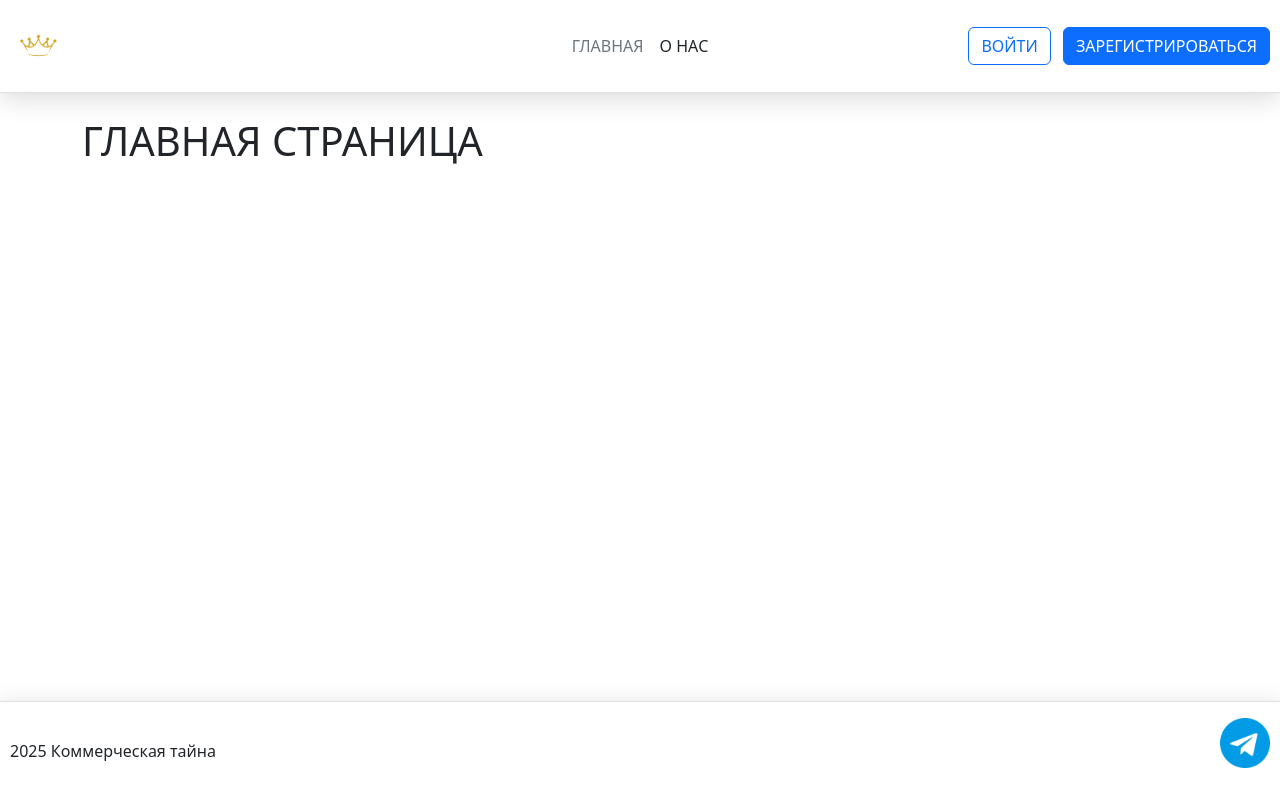
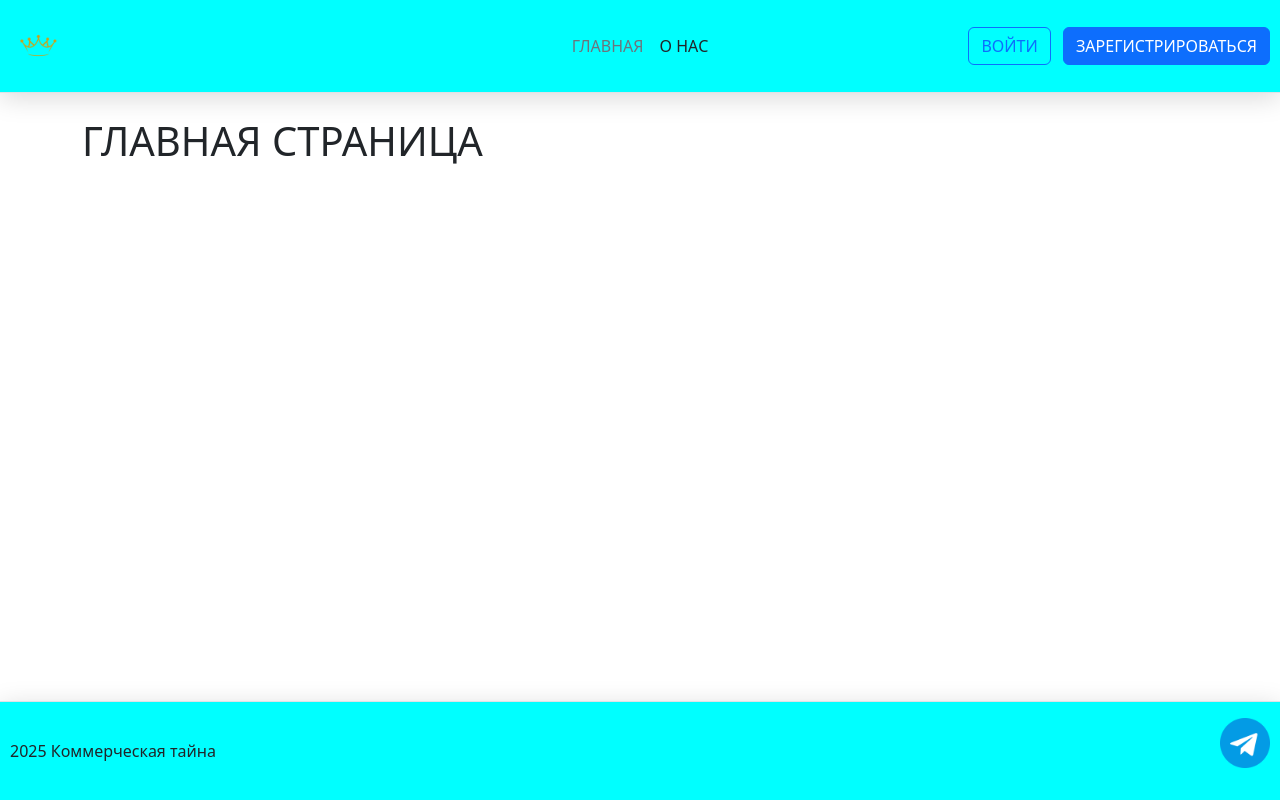
Before and after one commit to 07Rinat07/newflask, a Flask app: page / in a window 1280 px wide. Run offline with Flask 3, Linux system fonts and the light colour scheme.

Commit message:
Add color css

```diff
--- a/static/css/main.css
+++ b/static/css/main.css
@@ -17,7 +17,7 @@ main {
 /* Убираем sticky у футера */
 footer {
     padding: 10px;
-    background: #fff;
+    background: #00FFFF;
     box-shadow: 0 5px 25px rgba(0, 0, 0, 0.15);
 }
 
@@ -37,6 +37,6 @@ header {
     top: 0;
     padding: 10px;
     z-index: 1000;
-    background: #fff;
+    background: #00FFFF;
     box-shadow: 0 5px 25px rgba(0, 0, 0, 0.15);
 }
```
